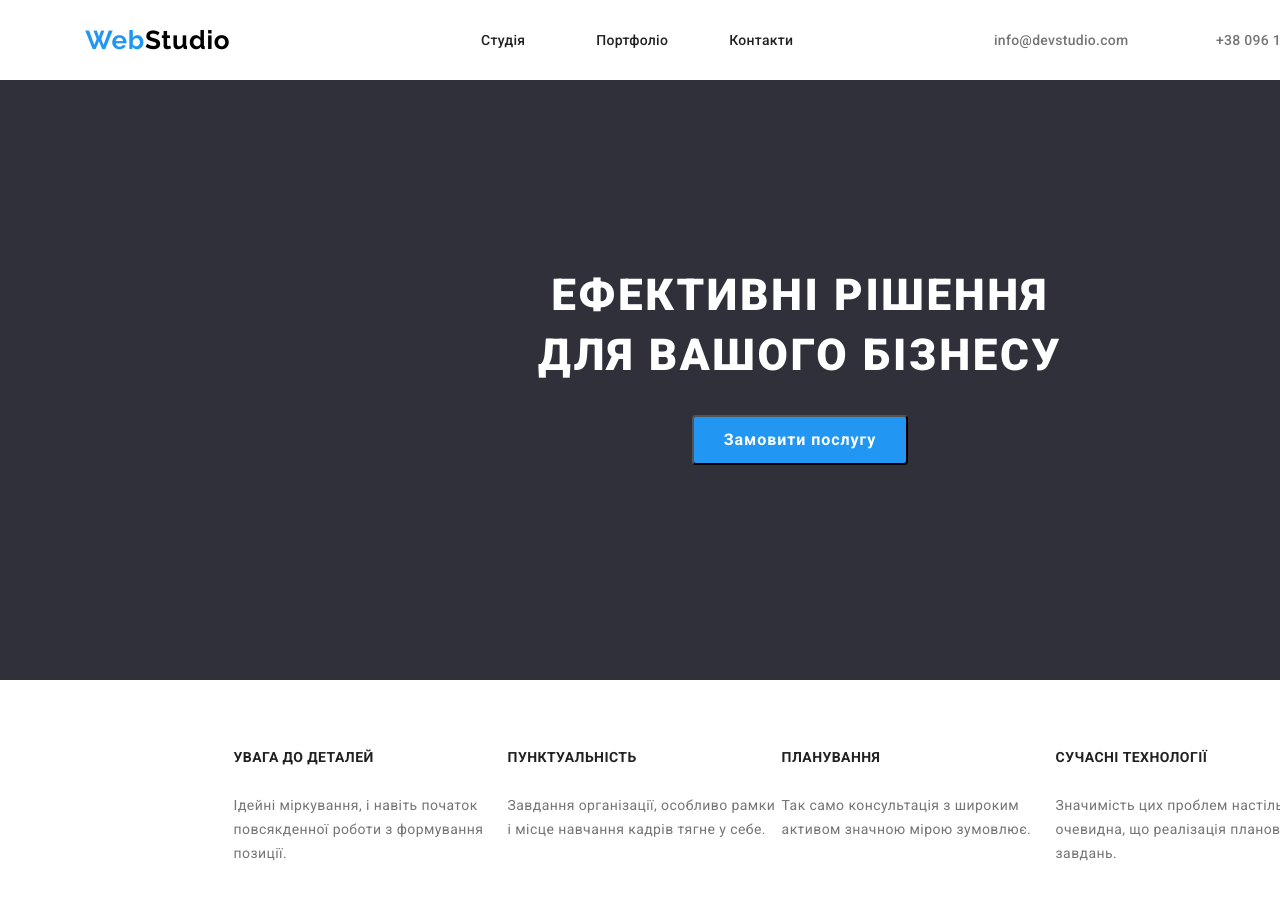
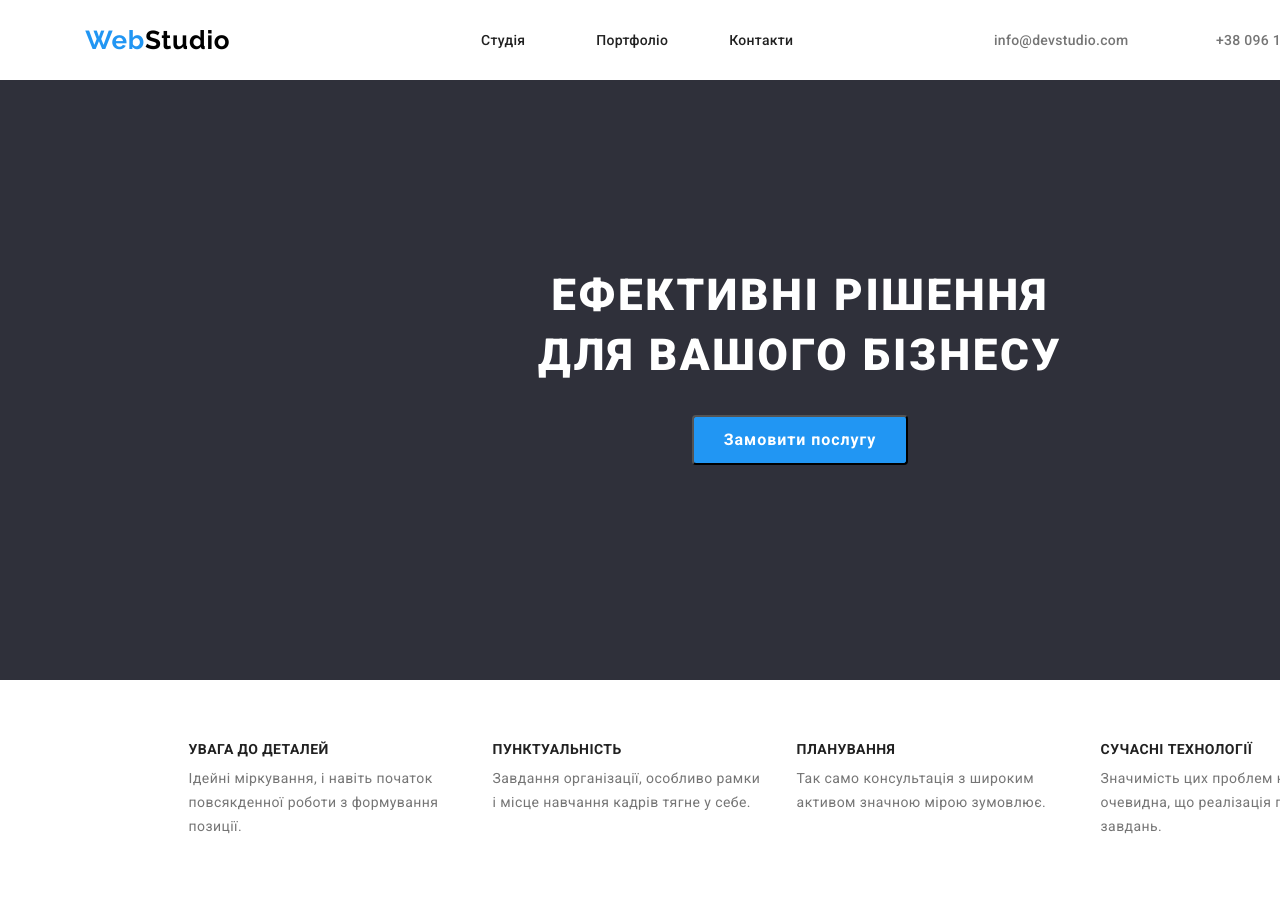
Before and after one commit to NikitaGory/WebStudio, a plain HTML site: page index.html in a window 1280 px wide. Shown: the top 903 px of the page. Drawn offline with Linux system fonts and the light colour scheme.

Commit message:
change section about

```diff
--- a/Css/style.css
+++ b/Css/style.css
@@ -119,7 +119,6 @@ nav a:hover {
     width: 1519.2px;
     height: 104px;
     display: inline-flex;
-    flex-direction: column;
     justify-content: space-around;
     align-items: center;
     margin: 50px auto;
@@ -128,7 +127,7 @@ nav a:hover {
 .about li {
     width: 270px;
     height: 98px;
-
+    padding: 0 15px;
     list-style-type: none;
     display: inline-flex;
     justify-content: center;
@@ -141,20 +140,20 @@ nav a:hover {
      font-style: normal;
      font-weight: 700;
      font-size: 14px;
-     line-height: 16px;
+     line-height: 0;
      letter-spacing: 0.03em;
      text-transform: uppercase;
 }
 
 .about p {
     color: #757575;
+    margin: 3px 0;
     font-family: 'Roboto';
     font-style: normal;
     font-weight: 400;
     font-size: 14px;
     line-height: 24px;
     /* or 171% */
-
     letter-spacing: 0.03em;
 }
 
```
